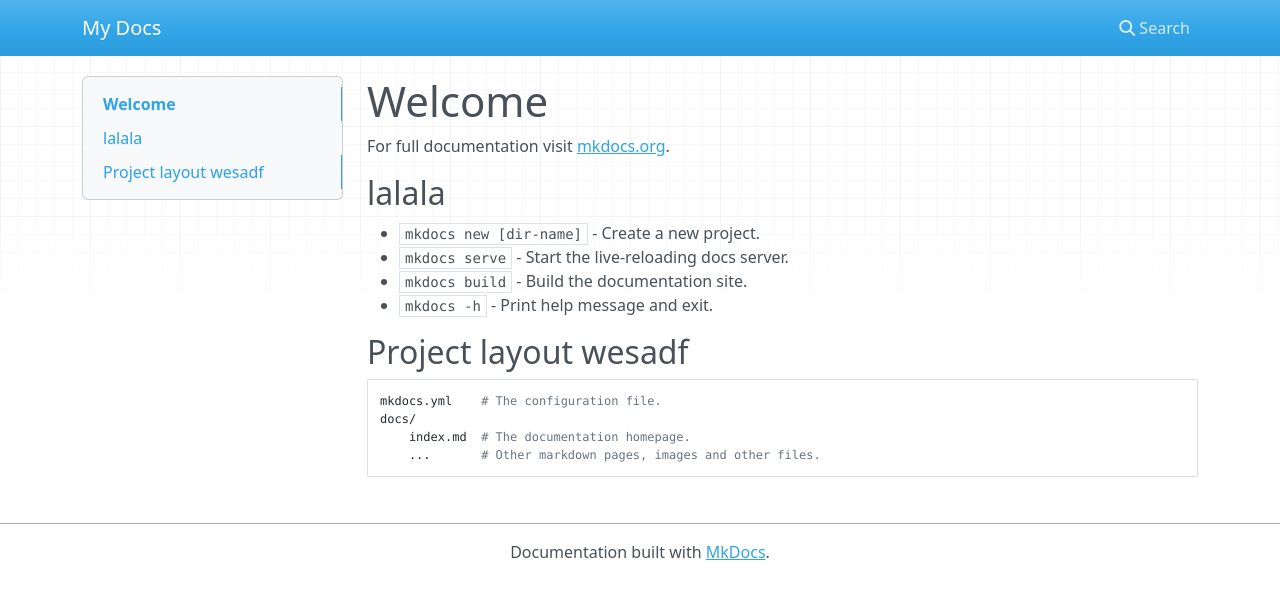
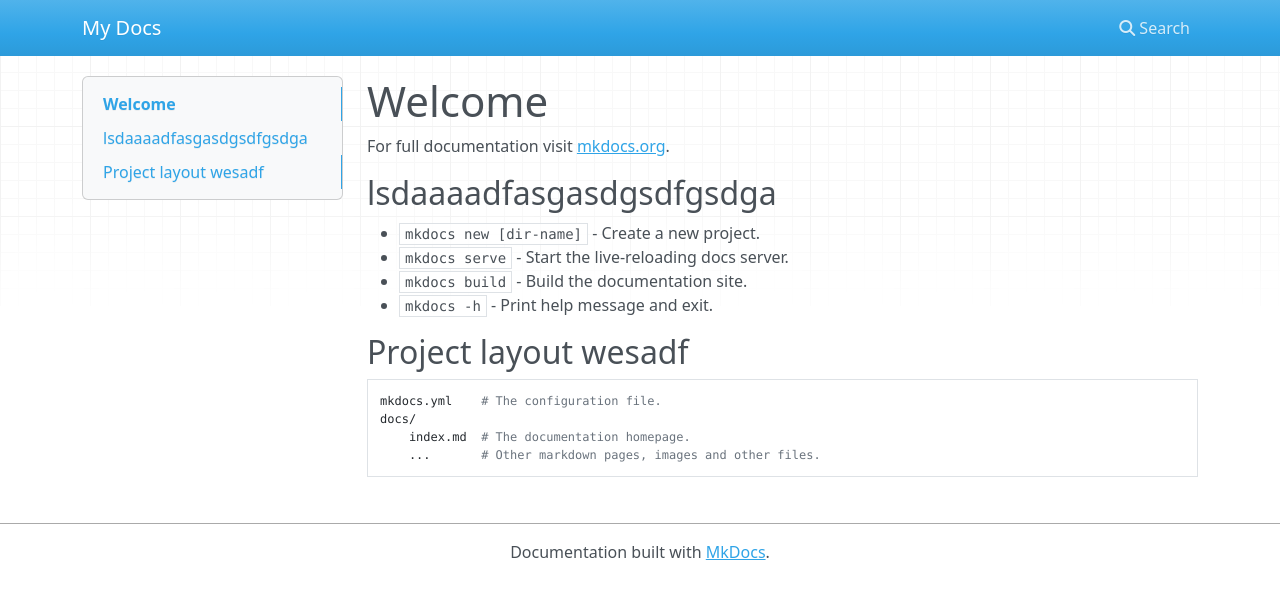
Before and after one commit to Renoyyz233/MkDocsTest, an MkDocs documentation site: the page built from docs/index.md, in a window 1280 px wide. Shown: the top 599 px of the page. Built offline with MkDocs 1.6.1, drawn with Linux system fonts in a browser that asks for light colours; nearby versions of some CDN libraries.

Commit message:
Update index.md

```diff
--- a/docs/index.md
+++ b/docs/index.md
@@ -2,7 +2,7 @@
 
 For full documentation visit [mkdocs.org](https://www.mkdocs.org).
 
-## lalala
+## lsdaaaadfasgasdgsdfgsdga
 
 * `mkdocs new [dir-name]` - Create a new project.
 * `mkdocs serve` - Start the live-reloading docs server.
```
